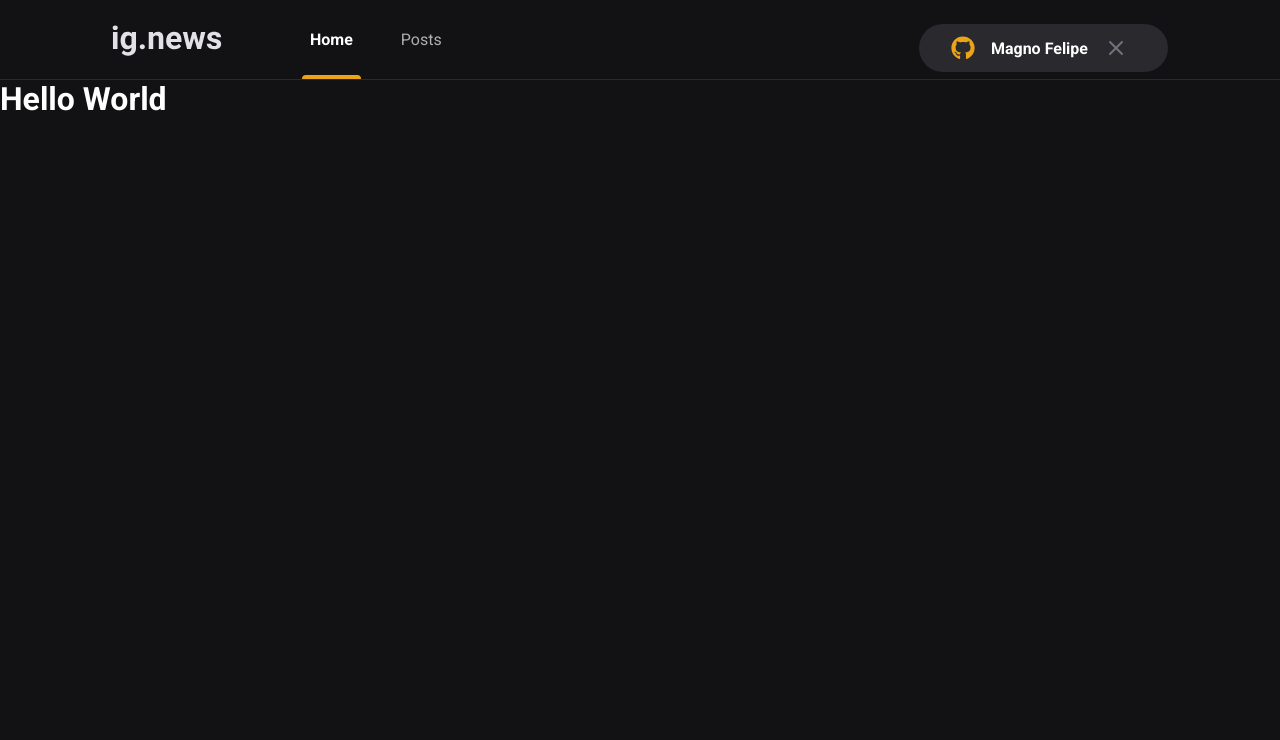
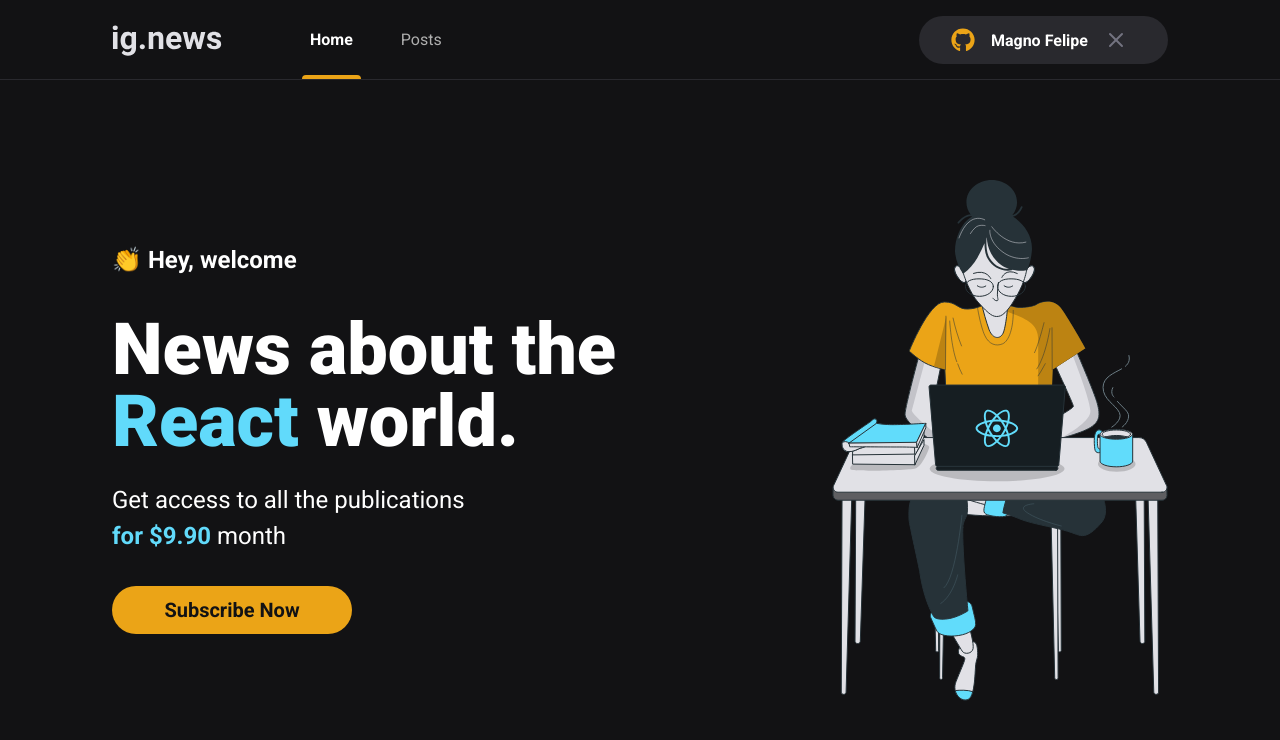
Before and after one commit to magnokf/ignews, a Next.js app: page / in a window 1280 px wide. Shown: the top 740 px of the page. Built offline with nearby package versions, Linux system fonts and the light colour scheme.

Commit message:
feat: styling home

```diff
--- a/src/components/Header/styles.module.scss
+++ b/src/components/Header/styles.module.scss
@@ -51,5 +51,7 @@
 	}
 	button {
 		margin-left: auto;
+		border: 0;
+		margin-bottom: 1rem;
 	}
 }
--- /dev/null
+++ b/src/components/SubscribeNowButton/index.tsx
@@ -0,0 +1,12 @@
+import styles from './styles.module.scss';
+
+
+export function SubscribeNowButton() {
+	return (
+		<button
+			type="button"
+			className={styles.subscribeNowButton}>
+			Subscribe Now
+		</button>
+	);
+}
--- /dev/null
+++ b/src/components/SubscribeNowButton/styles.module.scss
@@ -0,0 +1,21 @@
+.subscribeNowButton {
+	width: 15rem;
+	height: 3rem;
+	border: 0;
+	border-radius: 2rem;
+	background: var(--yellow-500);
+	color: var(--gray-900);
+	font-size: 1.25rem;
+	font-weight: bold;
+	margin-top: 1rem;
+
+	display: flex;
+	align-items: center;
+	justify-content: center;
+
+	transition: filter 0.2s;
+
+	&:hover {
+		filter: brightness(0.9);
+	}
+}
--- /dev/null
+++ b/src/pages/home.module.scss
@@ -0,0 +1,53 @@
+.contentContainer {
+	max-width: 1120px;
+	margin: 0 auto;
+	padding: 0 2rem;
+	height: calc(100vh - 5rem);
+	display: flex;
+
+	align-items: center;
+	justify-content: space-between;
+
+	@media (max-width: 720px) {
+		flex-direction: column;
+		justify-content: center;
+		height: auto;
+	}
+}
+
+.hero {
+	max-width: 600px;
+
+	span {
+		font-size: 1.5rem;
+		font-weight: bold;
+		margin-bottom: 1rem;
+	}
+	h1 {
+		font-size: 4.5rem;
+		font-weight: 900;
+		line-height: 4.5rem;
+		margin-top: 2.5rem;
+		margin-bottom: 1rem;
+
+		span {
+			color: var(--cyan-500);
+			font-weight: 900;
+			font-size: 4.5rem;
+		}
+	}
+	p {
+		font-size: 1.5rem;
+		line-height: 2.25rem; //36px
+		margin-top: 1.5rem;
+
+		span {
+			color: var(--cyan-500);
+			font-weight: bold;
+			font-size: 1.5rem;
+		}
+	}
+	button {
+		margin-top: 2rem;
+	}
+}
--- a/src/pages/index.tsx
+++ b/src/pages/index.tsx
@@ -1,4 +1,6 @@
+import styles from "./home.module.scss";
 import Head from "next/head";
+import { SubscribeNowButton } from "../components/SubscribeNowButton";
 
 export default function Home() {
 	return (
@@ -6,9 +8,23 @@
 			<Head>
 				<title>Home | ig.news</title>
 			</Head>
-			<h1>
-				Hello <span>World</span>
-			</h1>
+			<main className={styles.contentContainer}>
+				<section className={styles.hero}>
+					<span>👏 Hey, welcome</span>
+					<h1>
+						News about the <span>React</span> world.
+					</h1>
+					<p>
+						Get access to all the publications <br />
+						<span>for {`$9.90`}</span> month
+					</p>
+					<SubscribeNowButton />
+				</section>
+				<img
+					src="/images/avatar.svg"
+					alt="girl coding"
+				/>
+			</main>
 		</>
 	);
 }
```
Lines whose indentation alone changed are shown as unchanged.
